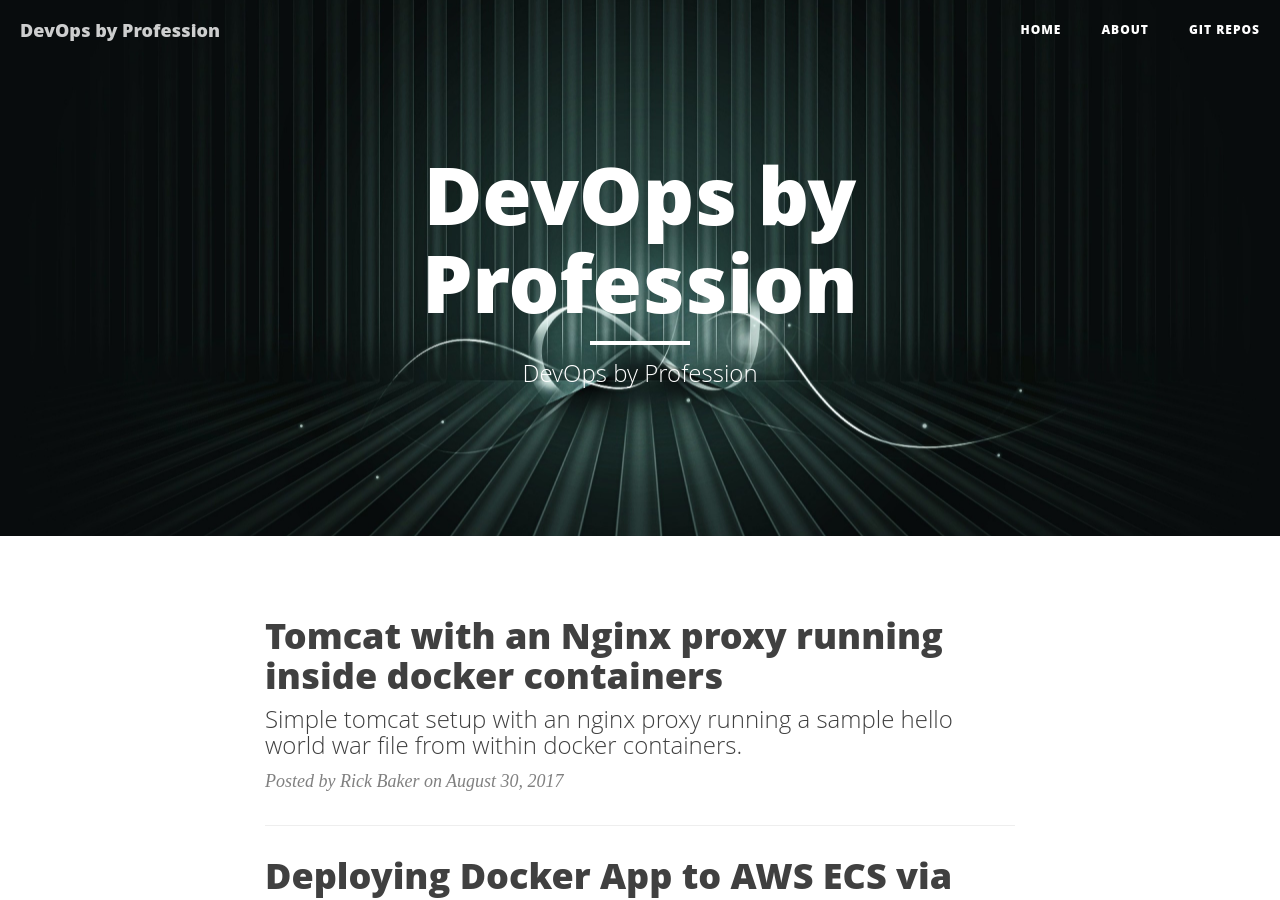
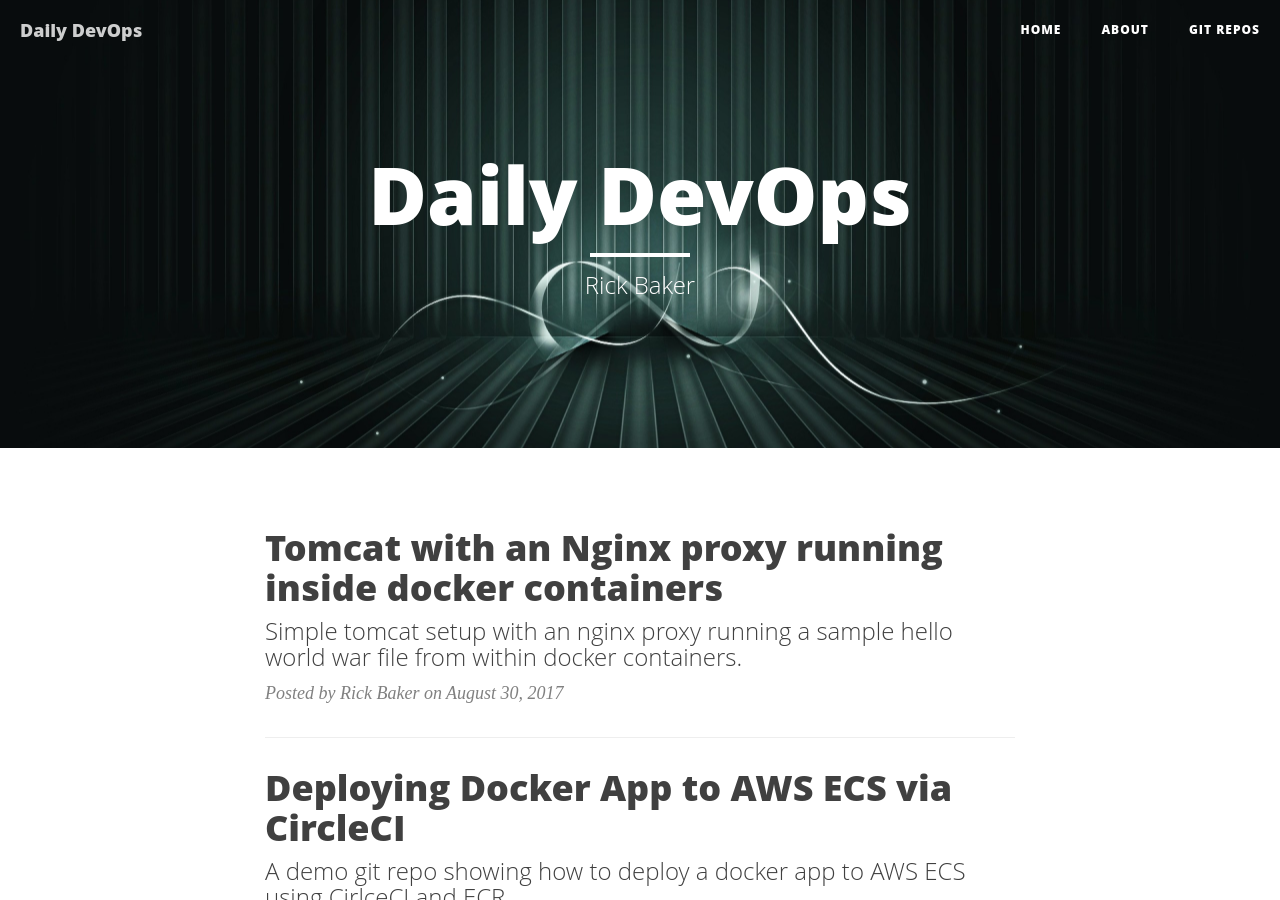
Before and after one commit to ricktbaker/ricktbaker.github.io, a Jekyll site: the page built from index.html, in a window 1280 px wide and 900 px high. Built offline with Jekyll 4.4.1, drawn with Linux system fonts in a browser that asks for light colours; nearby versions of some CDN libraries; some web fonts are replaced; the list of posts is cut into pages by our own code.

Commit message:
initial checkin

```diff
--- a/_config.yml
+++ b/_config.yml
@@ -1,9 +1,9 @@
 # Site settings
-title: DevOps by Profession
+title: Daily DevOps
 header-img: img/home-bg.jpg
 email: your-email@yourdomain.com
 copyright_name: Rick Baker
-description: "Rick Baker"
+description: "Daily Devops by Rick Baker"
 baseurl: ""
 url: "http://ricktbaker.com"
 twitter_username:
--- a/index.html
+++ b/index.html
@@ -1,6 +1,6 @@
 ---
 layout: page
-description: "DevOps by Profession"
+description: "Rick Baker"
 ---
 
 {% for post in paginator.posts %}
```
